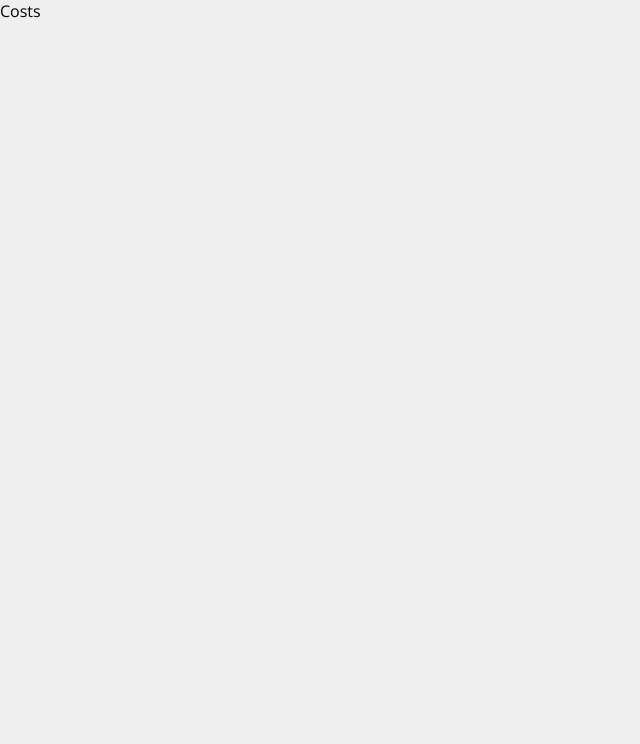
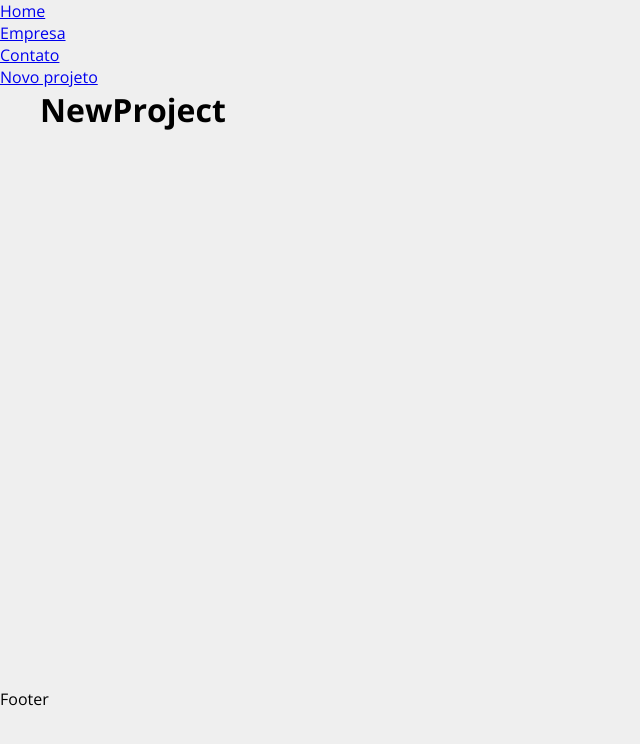
Before and after one commit to ThiagoPereira232/curso-react-matheus-battisti, a JavaScript app in the folder costs/: page /newproject in a window 1280 px wide. Shown: the top 744 px of the page, without its empty margins (0-640 px from the left). Built offline with nearby package versions, Linux system fonts and the light colour scheme; the HTML template or start-up script is replaced by a standard one.

Commit message:
estruturando projeto

```diff
--- a/costs/src/App.js
+++ b/costs/src/App.js
@@ -1,8 +1,30 @@
+import { BrowserRouter as Router, Routes, Route, Link } from 'react-router-dom';
+import Home from './components/pages/Home';
+import Company from './components/pages/Company';
+import Contact from './components/pages/Contact';
+import NewProject from './components/pages/NewProject';
+
+import Container from './components/layouts/Container';
+
 function App() {
   return (
-    <div className="App">
-      <p>Costs</p>
-    </div>
+    <Router>
+      <ul>
+        <li><Link to="/">Home</Link></li>
+        <li><Link to="/company">Empresa</Link></li>
+        <li><Link to="/contact">Contato</Link></li>
+        <li><Link to="/newproject">Novo projeto</Link></li>
+      </ul>
+        <Container customClass="min-height">
+          <Routes>
+            <Route exact path="/" element={<Home />}/>
+            <Route exact path="/company" element={<Company />}/>
+            <Route exact path="/contact" element={<Contact />}/>
+            <Route exact path="/newproject" element={<NewProject />}/>
+          </Routes>
+        </Container>
+      <p>Footer</p>
+    </Router>
   );
 }
 
--- /dev/null
+++ b/costs/src/components/layouts/Container.js
@@ -0,0 +1,11 @@
+import styles from './Container.module.css';
+
+function Container(props) {
+    return (
+        <div className={`${styles.container} ${styles[props.customClass]}`}>
+            {props.children}
+        </div>
+    )
+}
+
+export default Container
--- /dev/null
+++ b/costs/src/components/layouts/Container.module.css
@@ -0,0 +1,20 @@
+.container {
+    width: 1200px;
+    display: flex;
+    justify-content: space-between;
+    margin: 0 auto;
+    flex-wrap: wrap;
+}
+
+.min-height {
+    min-height: 75%;
+}
+
+.start {
+    justify-content: flex-start;
+}
+
+.column {
+    flex-direction: column;
+    justify-content: flex-start;
+}
--- /dev/null
+++ b/costs/src/components/pages/Company.js
@@ -0,0 +1,5 @@
+function Company(){
+    return <h1>Company</h1>
+}
+
+export default Company
--- /dev/null
+++ b/costs/src/components/pages/Contact.js
@@ -0,0 +1,5 @@
+function Contact(){
+    return <h1>Contact</h1>
+}
+
+export default Contact
--- /dev/null
+++ b/costs/src/components/pages/Home.js
@@ -0,0 +1,5 @@
+function Home(){
+    return <h1>Home</h1>
+}
+
+export default Home
--- /dev/null
+++ b/costs/src/components/pages/NewProject.js
@@ -0,0 +1,5 @@
+function NewProject(){
+    return <h1>NewProject</h1>
+}
+
+export default NewProject
```
